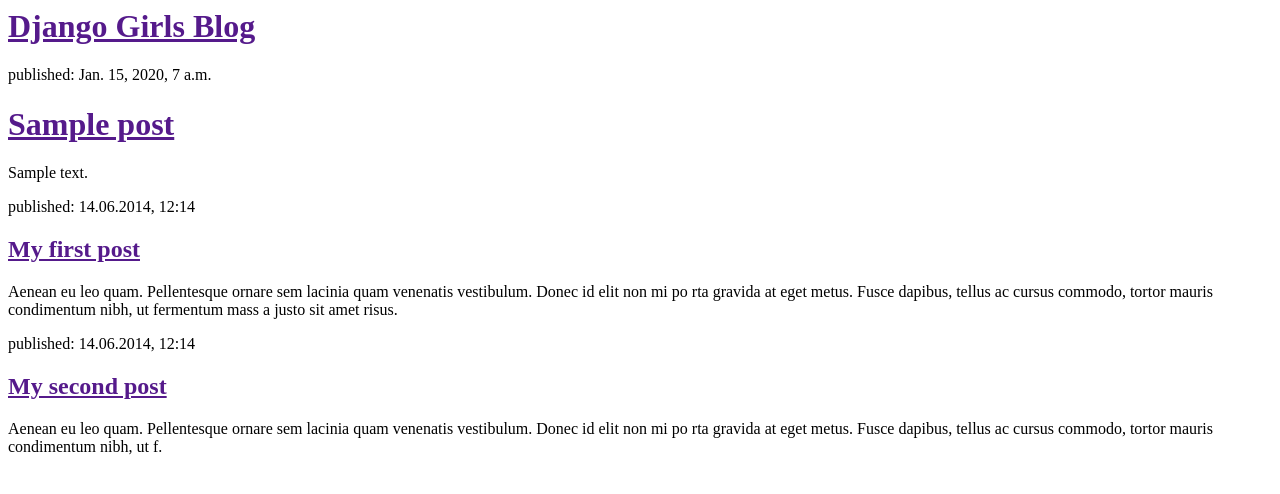
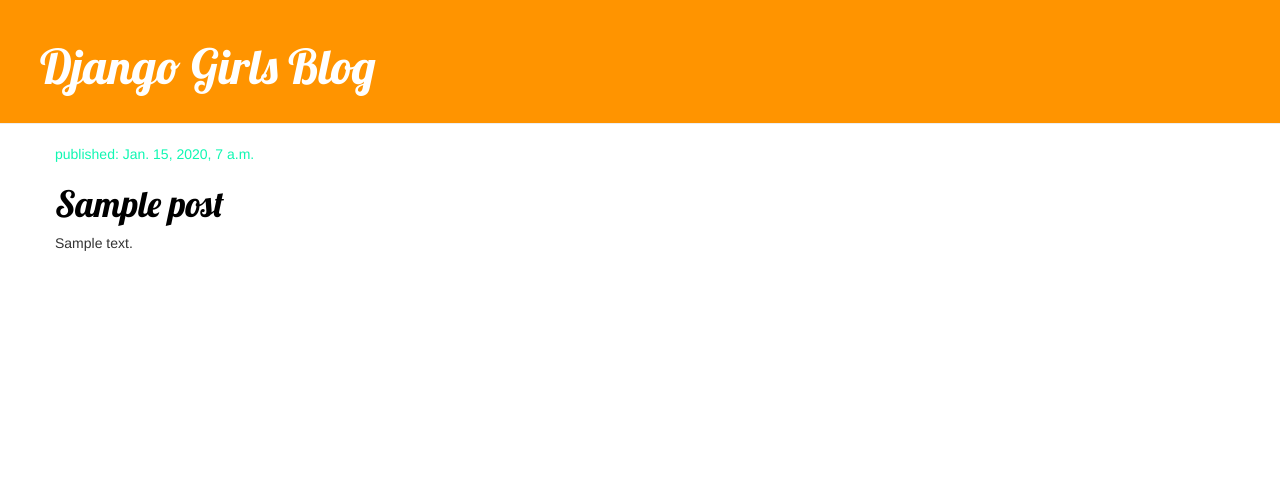
Before and after one commit to nathaliadgb/my-first-blog, a Django app: template blog/templates/blog/post_list.html in a window 1280 px wide. Shown: the top 494 px of the page. Run offline with Django 3.2, Linux system fonts and the light colour scheme; the template is opened without the code that fills it: values that come from a table or form of the project are taken from there, others are empty; tables that the repository leaves empty hold one stand-in row (values such as "Sample post"); some libraries are stand-ins or nearby versions.

Commit message:
Using block content and creating a view for each post

```diff
--- /dev/null
+++ b/blog/static/css/blog.css
@@ -0,0 +1,46 @@
+.page-header {
+	background-color: #ff9400;
+	margin-top: 0;
+	padding: 20px 20px 20px 40px;
+}
+
+.page-header h1, .page-header h1 a, .page-header h1 a:visited, .page-header h1 a:active {
+	color: #ffffff;
+	font-size: 36pt;
+	text-decoration: none;
+}
+
+.content {
+	margin-left: 40px;
+}
+
+h1, h2, h3, h4 {
+	font-family: 'Lobster', cursive;
+}
+
+.date {
+	color: #0FF7B2;
+}
+
+.save {
+	float: right;
+}
+
+.post-form textarea, .post-form input {
+	width: 100%;
+}
+
+.top-menu, .top-menu:hover, .top-menu:visited {
+	color: #ffffff;
+	float: right;
+	font-size: 26pt;
+	margin-right: 20px;
+}
+
+.post {
+	margin-bottom: 70px;
+}
+
+.post h1 a, .post h1 a:visited {
+	color: #000000;
+}
--- /dev/null
+++ b/blog/templates/blog/base.html
@@ -0,0 +1,32 @@
+{% load staticfiles %}
+<html>
+
+	<head>
+
+		<title>Nathalia's blog</title>
+		<link rel="stylesheet" href="//maxcdn.bootstrapcdn.com/bootstrap/3.2.0/css/bootstrap.min.css">
+		<link rel="stylesheet" href="//maxcdn.bootstrapcdn.com/bootstrap/3.2.0/css/bootstrap-theme.min.css">
+		<link href="//fonts.googleapis.com/css?family=Lobster&subset=latin,latin-ext" rel="stylesheet" type="text/css">
+		<link rel="stylesheet" href="{% static 'css/blog.css' %}">
+
+	</head>
+
+	<body>
+
+		<div class="page-header">
+			<h1><a href="">Django Girls Blog</a></h1>
+		</div>
+
+
+		<div class="content container">
+			<div class="row">
+				<div class="col-md-8">
+					{% block content %}
+					{% endblock %}
+				</div>
+			</div>
+		</div>
+
+	</body>
+
+</html>
--- a/blog/templates/blog/post_list.html
+++ b/blog/templates/blog/post_list.html
@@ -1,37 +1,13 @@
-<html>
+{% extends 'blog/base.html' %}
 
-	<head>
+{% block content %}
 
-		<title>Nathalia's blog</title>
+	{% for post in posts %}
+		<div class="post">
+			<p class="date">published: {{ post.published_date }}</p>
+			<h1><a href="{% url 'post_detail' pk=post.pk %}">{{ post.title }}</a></h1>
+			<p>{{ post.text|linebreaksbr }}</p>
+		</div>
+	{% endfor %}
 
-	</head>
-
-	<body>
-
-		<div>
-			<h1><a href="">Django Girls Blog</a></h1>
-		</div>
-
-		{% for post in posts %}
-			<div>
-				<p>published: {{ post.published_date }}</p>
-				<h1><a href="">{{ post.title }}</a></h1>
-				<p>{{ post.text|linebreaksbr }}</p>
-			</div>
-		{% endfor %}
-
-		<div>
-			<p>published: 14.06.2014, 12:14</p>
-			<h2><a href="">My first post</a></h2>
-			<p>Aenean eu leo quam. Pellentesque ornare sem lacinia quam venenatis vestibulum. Donec id elit non mi po rta gravida at eget metus. Fusce dapibus, tellus ac cursus commodo, tortor mauris condimentum nibh, ut fermentum mass a justo sit amet risus.</p>
-		</div>
-
-		<div>
-			<p>published: 14.06.2014, 12:14</p>
-			<h2><a href="">My second post</a></h2>
-			<p>Aenean eu leo quam. Pellentesque ornare sem lacinia quam venenatis vestibulum. Donec id elit non mi po rta gravida at eget metus. Fusce dapibus, tellus ac cursus commodo, tortor mauris condimentum nibh, ut f.</p>
-		</div>
-
-	</body>
-
-</html>
+{% endblock %}
--- a/blog/urls.py
+++ b/blog/urls.py
@@ -3,4 +3,5 @@ from . import views
 
 urlpatterns = [
 	url(r'^$', views.post_list, name='post_list'),
+	url(r'^post/(?P<pk>[0-9]+)/$', views.post_detail, name='post_detail'),
 ]
--- a/blog/views.py
+++ b/blog/views.py
@@ -1,4 +1,4 @@
-from django.shortcuts import render
+from django.shortcuts import render, get_object_or_404
 from django.utils import timezone
 from .models import Post
 
@@ -6,3 +6,7 @@ from .models import Post
 def post_list(request):
 	posts = Post.objects.filter(published_date__lte=timezone.now()).order_by('published_date')
 	return render(request, 'blog/post_list.html', {'posts': posts})
+
+def post_detail(request, pk):
+	post = get_object_or_404(Post, pk=pk)
+	return render(request, 'blog/post_detail.html', {'post': post})
```
Also changed, not shown: blog/templates/blog/post_detail.html (added, +13 -0 lines).
